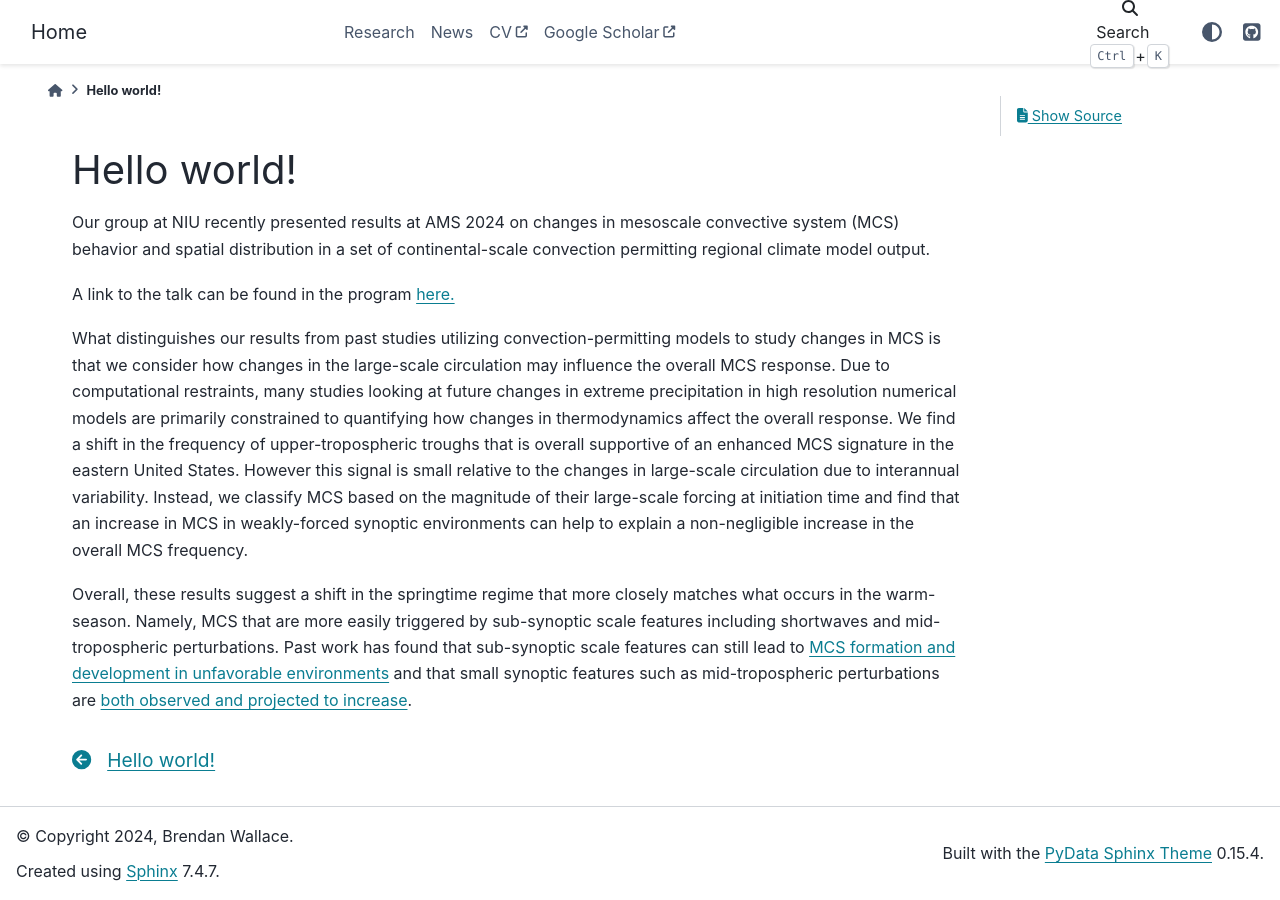
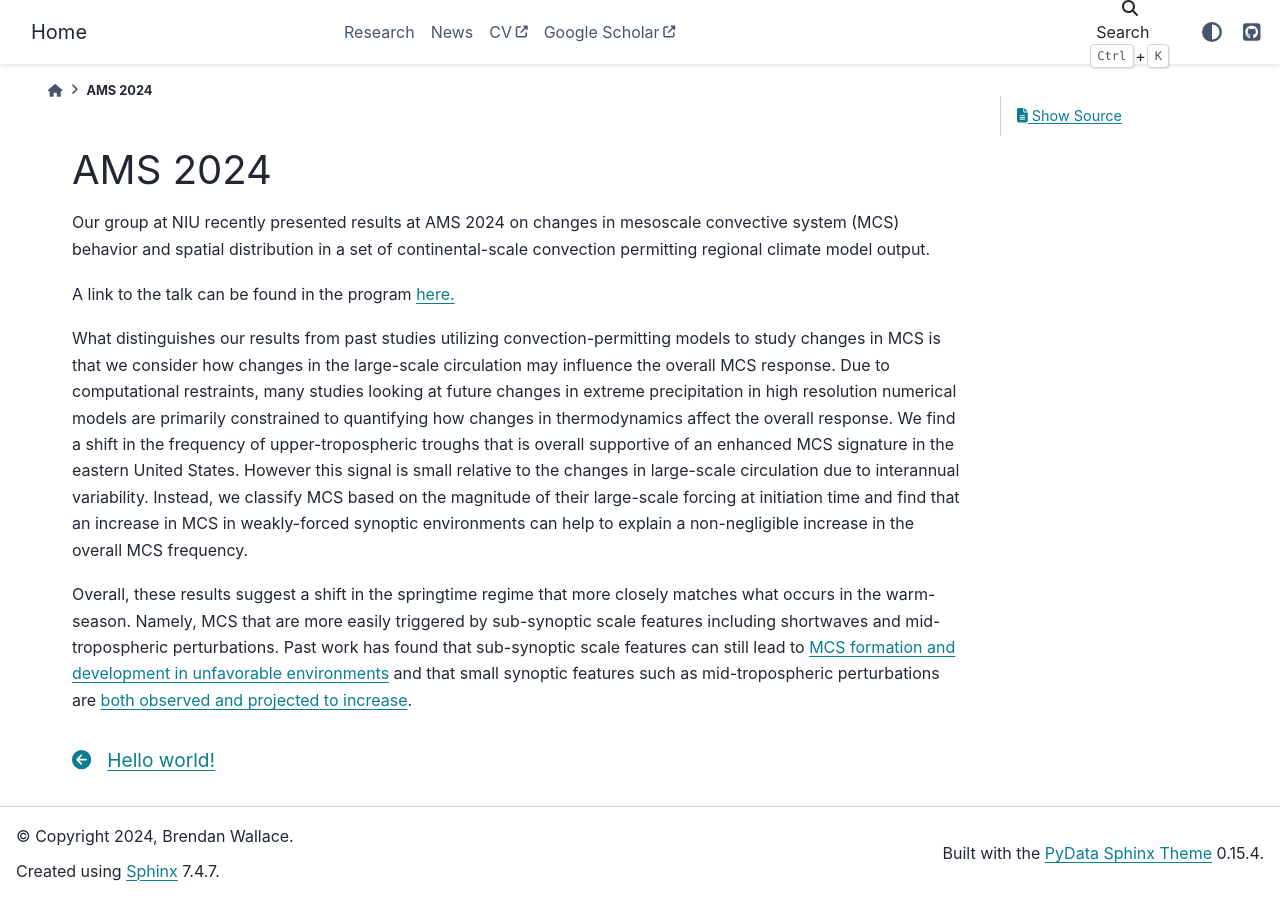
Before and after one commit to bc-wallace/bc-wallace.github.io, a Sphinx documentation site: the page built from doc/blog/ams2024.rst, in a window 1280 px wide. Built offline with Sphinx 7.4.7 and the PyData theme 0.15.4, drawn with Linux system fonts in a browser that asks for light colours.

Commit message:
whoops forgot title

```diff
--- a/doc/blog/ams2024.rst
+++ b/doc/blog/ams2024.rst
@@ -1,4 +1,4 @@
-Hello world!
+AMS 2024
 =====================================
 
 .. post:: 1, February 2024
```
